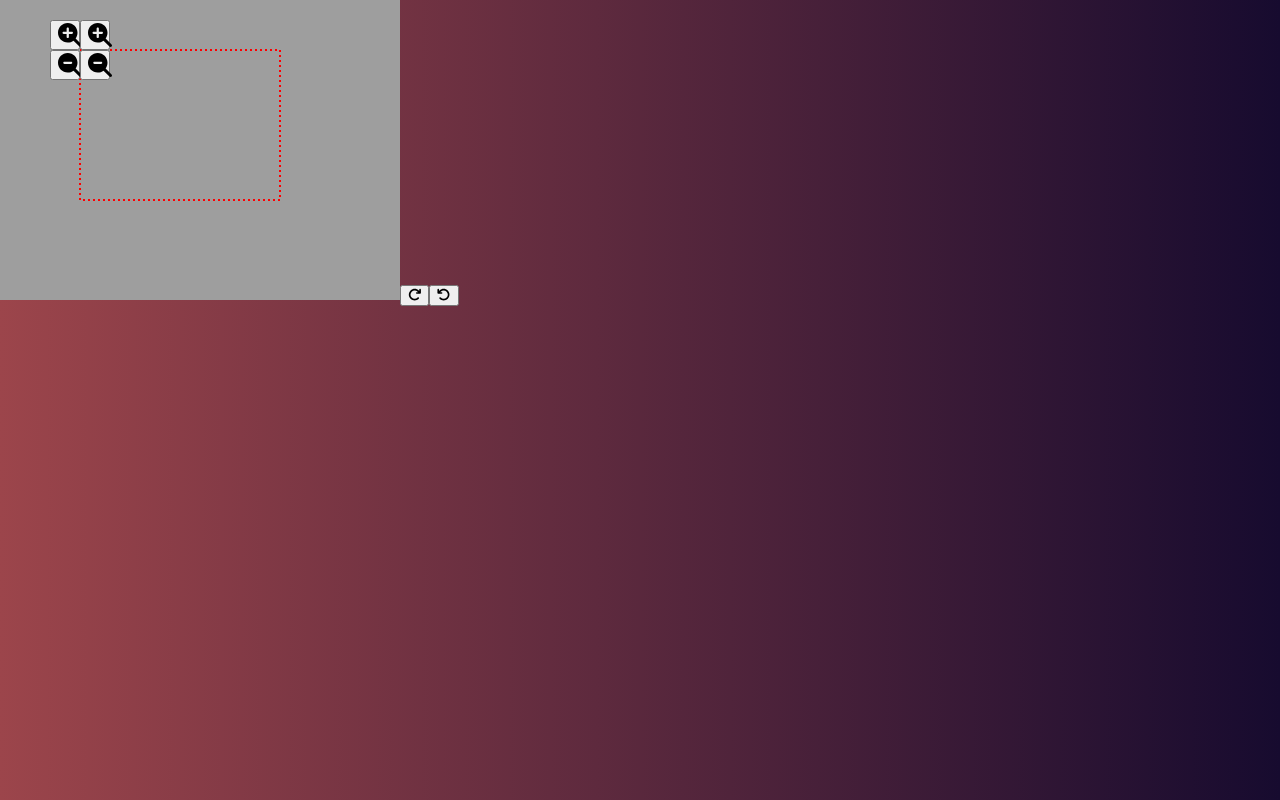
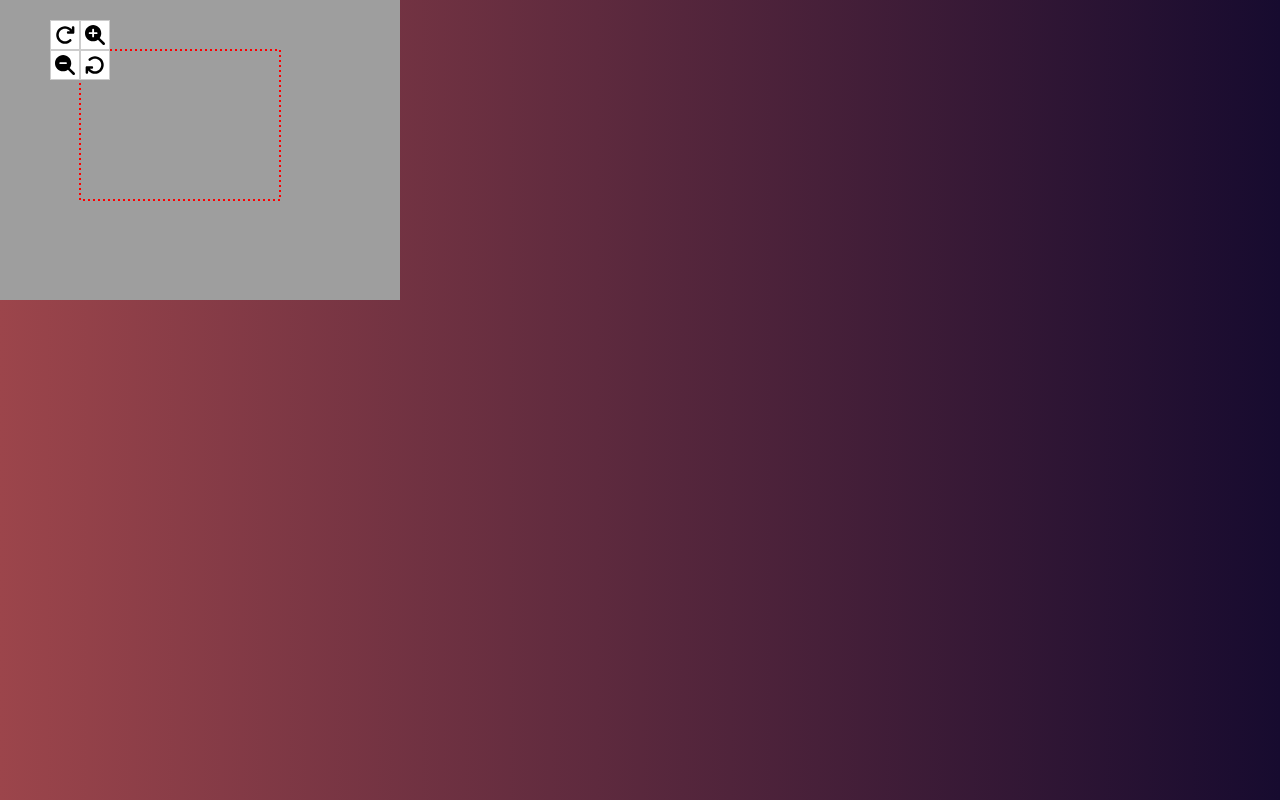
Before and after one commit to Legend101Zz/react-image-editor, a React (Create React App) app: page /editor3 in a window 1280 px wide. Built offline with nearby package versions, Linux system fonts and the light colour scheme.

Commit message:
final func added to editor

```diff
--- a/src/components/Editor/index2.jsx
+++ b/src/components/Editor/index2.jsx
@@ -2,9 +2,9 @@ import React, { useState, useRef, useEffect, useCallback } from "react";
 import { FontAwesomeIcon } from "@fortawesome/react-fontawesome";
 import {
   faRedo,
+  faSearchPlus,
+  faSearchMinus,
   faExpand,
-  faSearchMinus,
-  faSearchPlus,
 } from "@fortawesome/free-solid-svg-icons";
 
 function ImageEditor({ mainImageSrc, overlayImageSrc }) {
@@ -40,7 +40,6 @@ function ImageEditor({ mainImageSrc, overlayImageSrc }) {
     ctx.restore();
 
     // Draw bounding box
-    //ctx.strokeStyle = "dotted";
     ctx.setLineDash([2, 3]);
     ctx.lineWidth = 2;
     ctx.strokeStyle = "red";
@@ -157,7 +156,7 @@ function ImageEditor({ mainImageSrc, overlayImageSrc }) {
     const width = overlayImage.width * overlayScale;
     const height = overlayImage.height * overlayScale;
 
-    // Calculate button positions at the edges of the bounding box
+    // Calculate button positions at the corners of the bounding box
     const buttons = [
       { x: x - scaleButtonSize, y: y - scaleButtonSize },
       { x: x + width, y: y - scaleButtonSize },
@@ -165,7 +164,14 @@ function ImageEditor({ mainImageSrc, overlayImageSrc }) {
       { x: x + width, y: y + height },
     ];
 
-    return buttons.map((button, index) => (
+    // Rotation buttons at the top-left and bottom-right corners
+    const rotationButtons = [
+      { x: x - scaleButtonSize, y: y - scaleButtonSize },
+      { x: x + width, y: y + height },
+    ];
+
+    return buttons
+      .map((button, index) => (
         <button
           key={index}
           onClick={() => handleScale(0.1 * (index < 2 ? 1 : -1), index < 2)}
@@ -175,14 +181,47 @@ function ImageEditor({ mainImageSrc, overlayImageSrc }) {
             left: button.x,
             width: scaleButtonSize,
             height: scaleButtonSize,
+            backgroundColor: "white",
+            border: "1px solid #ccc",
+            display: "flex",
+            alignItems: "center",
+            justifyContent: "center",
           }}
         >
           <FontAwesomeIcon
             icon={index < 2 ? faSearchPlus : faSearchMinus}
-          style={{ fontSize: "24px" }}
+            style={{ fontSize: "20px" }}
           />
         </button>
-    ));
+      ))
+      .concat(
+        rotationButtons.map((button, index) => (
+          <button
+            key={index}
+            onClick={index === 0 ? handleRotateLeft : handleRotateRight}
+            style={{
+              position: "absolute",
+              top: button.y,
+              left: button.x,
+              width: scaleButtonSize,
+              height: scaleButtonSize,
+              backgroundColor: "white",
+              border: "1px solid #ccc",
+              display: "flex",
+              alignItems: "center",
+              justifyContent: "center",
+            }}
+          >
+            <FontAwesomeIcon
+              icon={index === 0 ? faRedo : faRedo}
+              style={{
+                fontSize: "20px",
+                transform: index === 0 ? "none" : "rotate(180deg)",
+              }}
+            />
+          </button>
+        ))
+      );
   };
 
   return (
@@ -196,14 +235,7 @@ function ImageEditor({ mainImageSrc, overlayImageSrc }) {
           cursor: isDragging ? "grabbing" : isResizing ? "se-resize" : "grab",
         }}
       />
-      {/* Rotate Left Icon */}
-      <button onClick={handleRotateLeft}>
-        <FontAwesomeIcon icon={faRedo} />
-      </button>
-      {/* Rotate Right Icon */}
-      <button onClick={handleRotateRight}>
-        <FontAwesomeIcon icon={faRedo} flip="horizontal" />
-      </button>
+
       {renderScaleButtons()}
     </div>
   );
```
Lines whose indentation alone changed are shown as unchanged.
